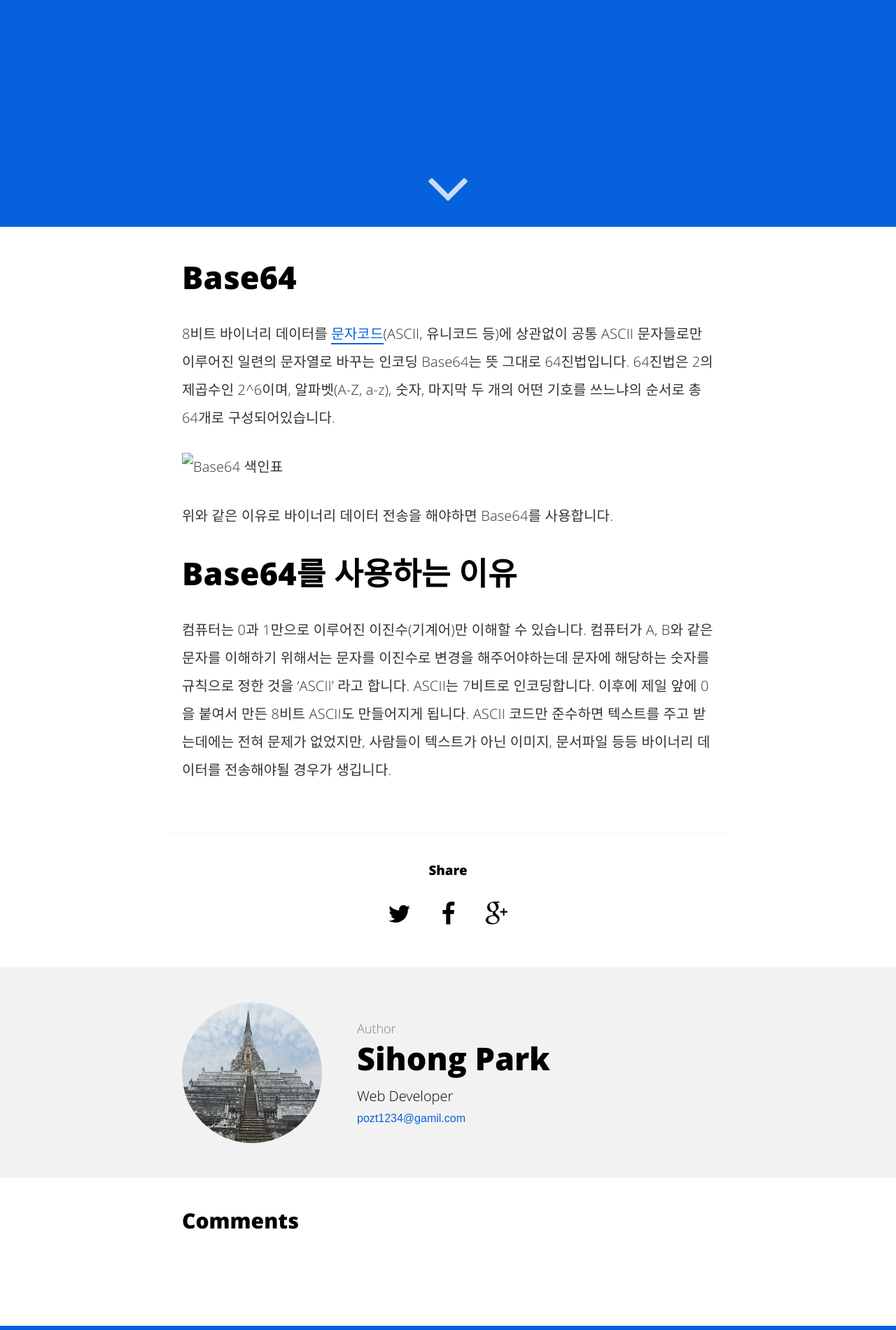
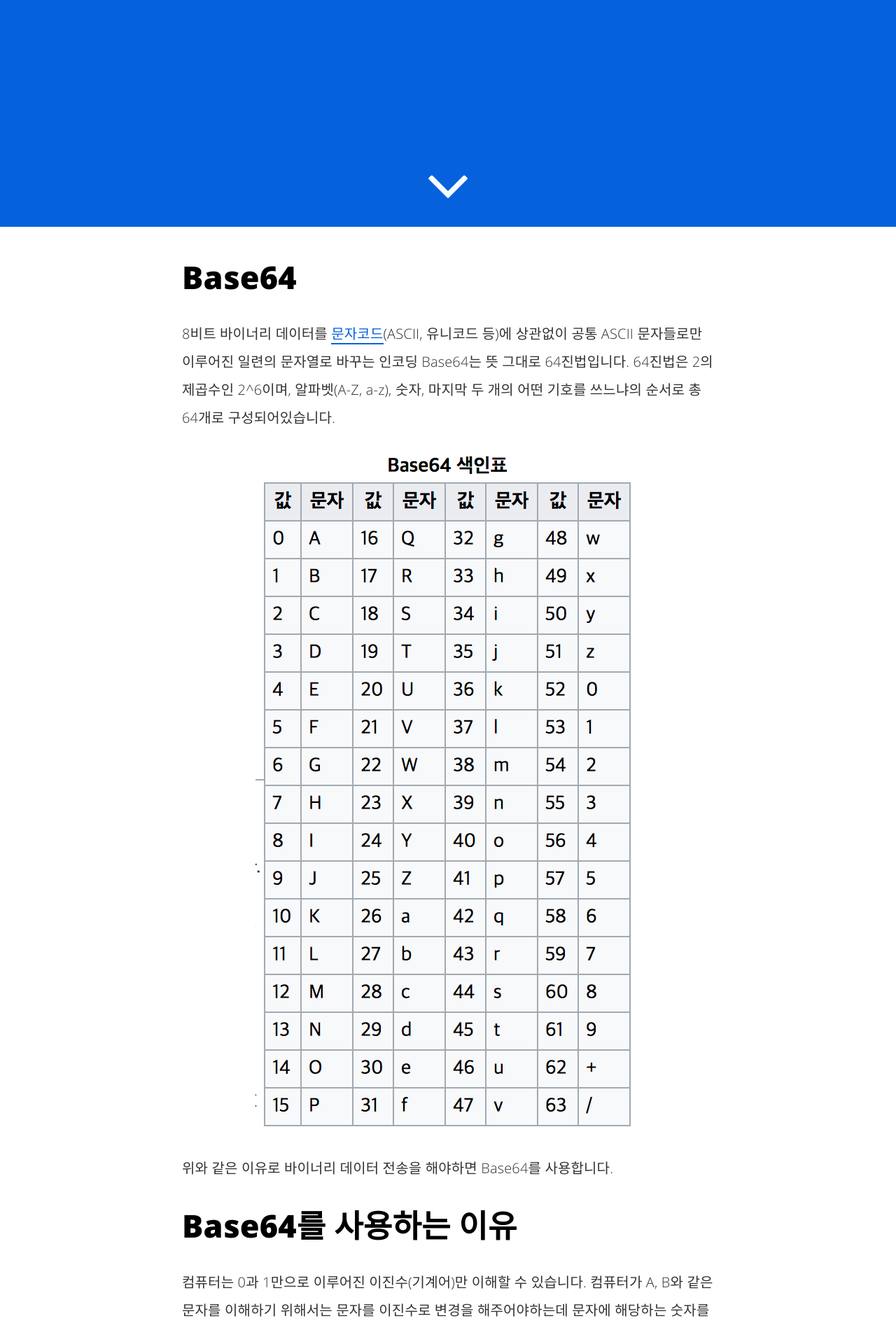
Before and after one commit to jhpapa/jhpapa.github.io, a Jekyll site: the page built from _posts/2017/06/2017-06-17-Base64.md, in a window 1280 px wide. Shown: the part 576-2476 px from the top of the page at 70% size. Built offline with Jekyll 4.4.1, drawn with Linux system fonts in a browser that asks for light colours; comment, search, counter and statistics services are not loaded.

Commit message:
modify posts

```diff
--- a/_posts/2017/06/2017-06-17-Base64.md
+++ b/_posts/2017/06/2017-06-17-Base64.md
@@ -15,7 +15,7 @@ categories:
 8비트 바이너리 데이터를 [문자코드](https://ko.wikipedia.org/wiki/%EB%AC%B8%EC%9E%90_%EC%9D%B8%EC%BD%94%EB%94%A9)(ASCII, 유니코드 등)에 상관없이 공통 ASCII 문자들로만 이루어진 일련의 문자열로 바꾸는 인코딩
 Base64는 뜻 그대로 64진법입니다.
 64진법은 2의 제곱수인 2^6이며, 알파벳(A-Z, a-z), 숫자, 마지막 두 개의 어떤 기호를 쓰느냐의 순서로 총 64개로 구성되어있습니다.
-![Base64 색인표]({{ site.url }}/assets/post_image/{{ page.date | date: "%Y" }}/{{ page.date | date: "%m" }}/base64_index.png)
+![Base64 색인표]({{ site.url }}/assets/img/post_image/{{ page.date | date: "%Y" }}/{{ page.date | date: "%m" }}/base64_index.png)
 위와 같은 이유로 바이너리 데이터 전송을 해야하면 Base64를 사용합니다.
 
 # Base64를 사용하는 이유
```
Also changed, not shown: _posts/2017/02/2017-02-28-Node-js-expressjs.md (+1 -1 lines).
